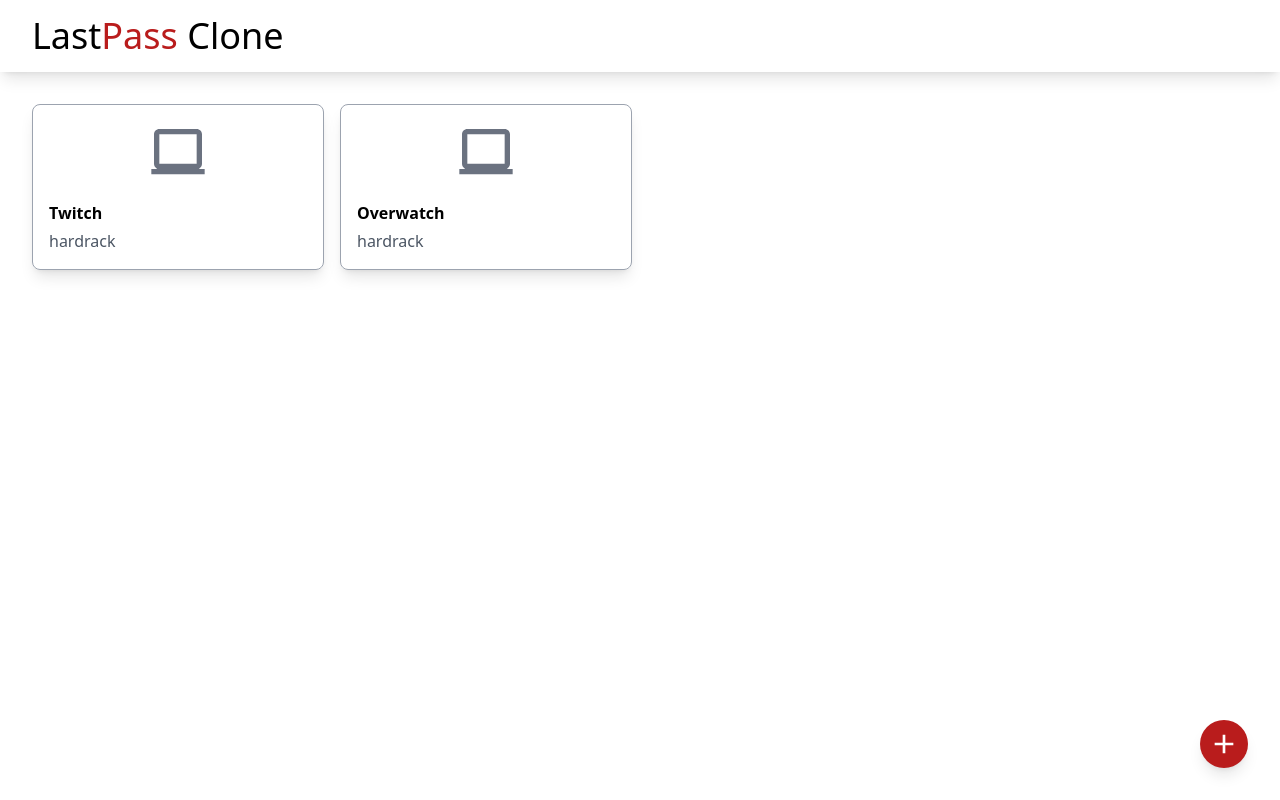
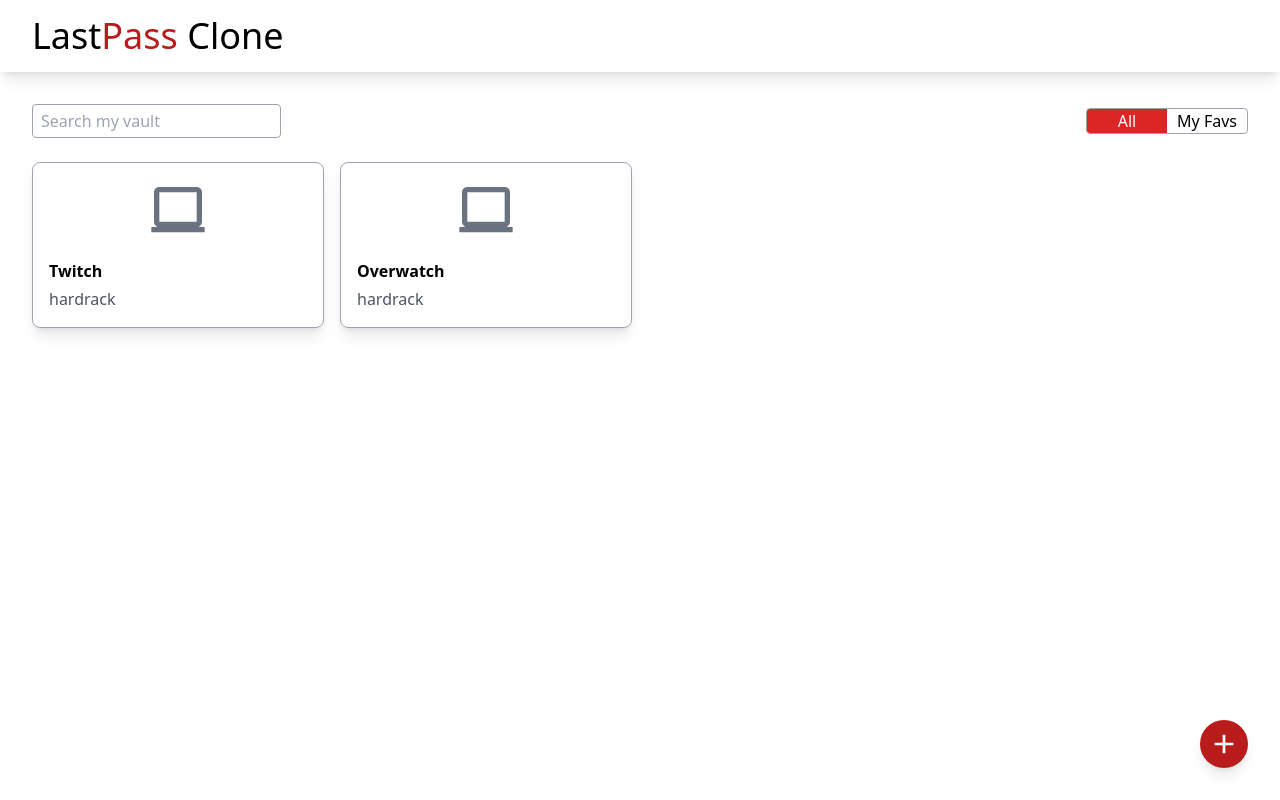
Before and after one commit to RageHardrack/last-pass-clone, a Nuxt app: page / in a window 1280 px wide. Built offline with nearby package versions, Linux system fonts and the light colour scheme.

Commit message:
Feat: Added Searchbar and All/Favs Filter

```diff
--- /dev/null
+++ b/app.vue
@@ -0,0 +1,17 @@
+<template>
+  <NuxtLayout>
+    <NuxtPage />
+  </NuxtLayout>
+</template>
+
+<style>
+.layout-enter-active,
+.layout-leave-active {
+  transition: all 0.5s;
+}
+.layout-enter-from,
+.layout-leave-to {
+  opacity: 0;
+  filter: blur(1rem);
+}
+</style>
--- a/components/Input/Search.vue
+++ b/components/Input/Search.vue
@@ -14,6 +14,12 @@
 
 <template>
   <div>
-    <input type="search" @input="handleInput" :placeholder="placeholder" class="w-full px-2 py-1 border border-gray-400 rounded focus:border-gray-600" />
+    <input
+      type="search"
+      @input="handleInput"
+      :placeholder="placeholder"
+      v-model="val"
+      class="w-full px-2 py-1 border border-gray-400 rounded focus:border-gray-600"
+    />
   </div>
 </template>
--- a/components/Overlay.vue
+++ b/components/Overlay.vue
@@ -1,5 +1,5 @@
 <template>
-  <transition name="fade">
+  <Transition name="fade">
     <div
       class="fixed inset-0 z-30 flex flex-col items-center justify-center overflow-hidden"
     >
@@ -7,5 +7,5 @@
 
       <slot />
     </div>
-  </transition>
+  </Transition>
 </template>
--- a/components/Password/Card.vue
+++ b/components/Password/Card.vue
@@ -12,16 +12,21 @@
 
 <template>
   <article
-    class="cursor-pointer flex flex-col p-4 space-y-4 border border-gray-400 rounded-lg shadow-lg transition-all hover:scale-105 duration-300 ease-in-out"
+    class="relative flex flex-col p-4 space-y-4 transition-all duration-300 ease-in-out border border-gray-400 rounded-lg shadow-lg cursor-pointer hover:scale-105"
     @click="router.push(`edit-password/${card.id}`)"
   >
-    <section class="flex-1 flex items-center justify-center">
+    <IconSolidStarSvg
+      v-if="card.isFav"
+      class="absolute w-6 h-6 text-yellow-500 right-2 top-2"
+    />
+
+    <section class="flex items-center justify-center flex-1">
       <IconLaptopSvg class="w-16 h-16 text-gray-500" />
     </section>
 
     <footer class="flex flex-col gap-y-1">
       <h3 class="font-semibold">{{ card.name }}</h3>
-      <p class="text-gray-600 font-light">{{ card.username }}</p>
+      <p class="font-light text-gray-600">{{ card.username }}</p>
     </footer>
   </article>
 </template>
--- a/pages/index.vue
+++ b/pages/index.vue
@@ -2,12 +2,53 @@
 import { useDatabaseStore } from "~~/stores/database";
 
 const store = useDatabaseStore();
+const search = ref("");
+const filter = ref<"all" | "favs">("all");
 
-const cards = computed(() => store.getPasswordCards);
+const handleFilterChange = (option: "all" | "favs") => (filter.value = option);
+
+const cards = computed(
+  () =>
+    store.getPasswordCards
+      .filter((card) => {
+        return card.name.toLowerCase().includes(search.value.toLowerCase());
+      })
+      .filter((card) => {
+        if (filter.value === "favs") {
+          return card.isFav;
+        }
+        return card;
+      }) ?? store.getPasswordCards
+);
 </script>
 
 <template>
-  <section class="grid grid-cols-1 gap-4 md:grid-cols-3 lg:grid-cols-4">
-    <PasswordCard v-for="card in cards" :card="card" :key="card.id" />
+  <section class="flex flex-col space-y-6">
+    <header class="flex items-center justify-between">
+      <InputSearch v-model="search" placeholder="Search my vault" />
+
+      <div class="flex overflow-hidden border border-gray-400 rounded">
+        <button
+          :class="`w-20 ${filter === 'all' ? 'text-white bg-red-600' : ''}`"
+          @click="handleFilterChange('all')"
+        >
+          All
+        </button>
+        <button
+          :class="`w-20 ${filter === 'favs' ? 'text-white bg-red-600' : ''}`"
+          @click="handleFilterChange('favs')"
+        >
+          My Favs
+        </button>
+      </div>
+    </header>
+
+    <TransitionGroup
+      tag="section"
+      name="fade"
+      class="grid grid-cols-1 gap-4 md:grid-cols-3 lg:grid-cols-4"
+    >
+      <PasswordCard v-for="card in cards" :card="card" :key="card.id" />
+    </TransitionGroup>
   </section>
 </template>
```
Also changed, not shown: layouts/default.vue (line endings or trailing spaces).
